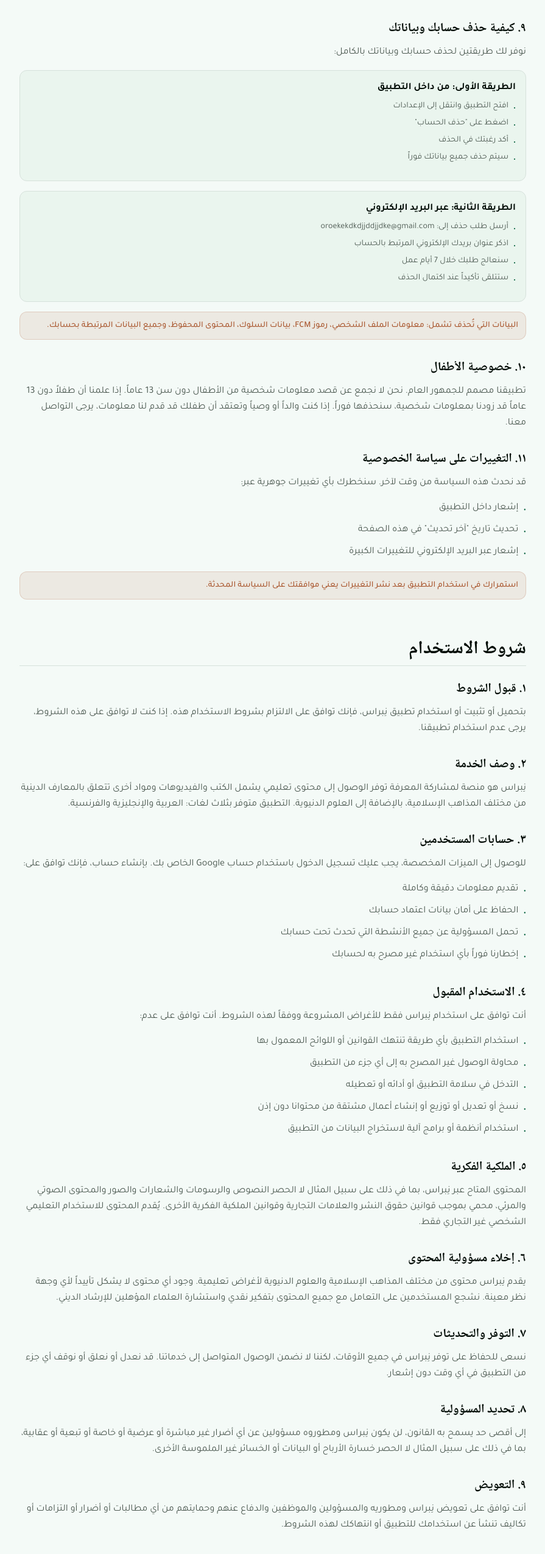
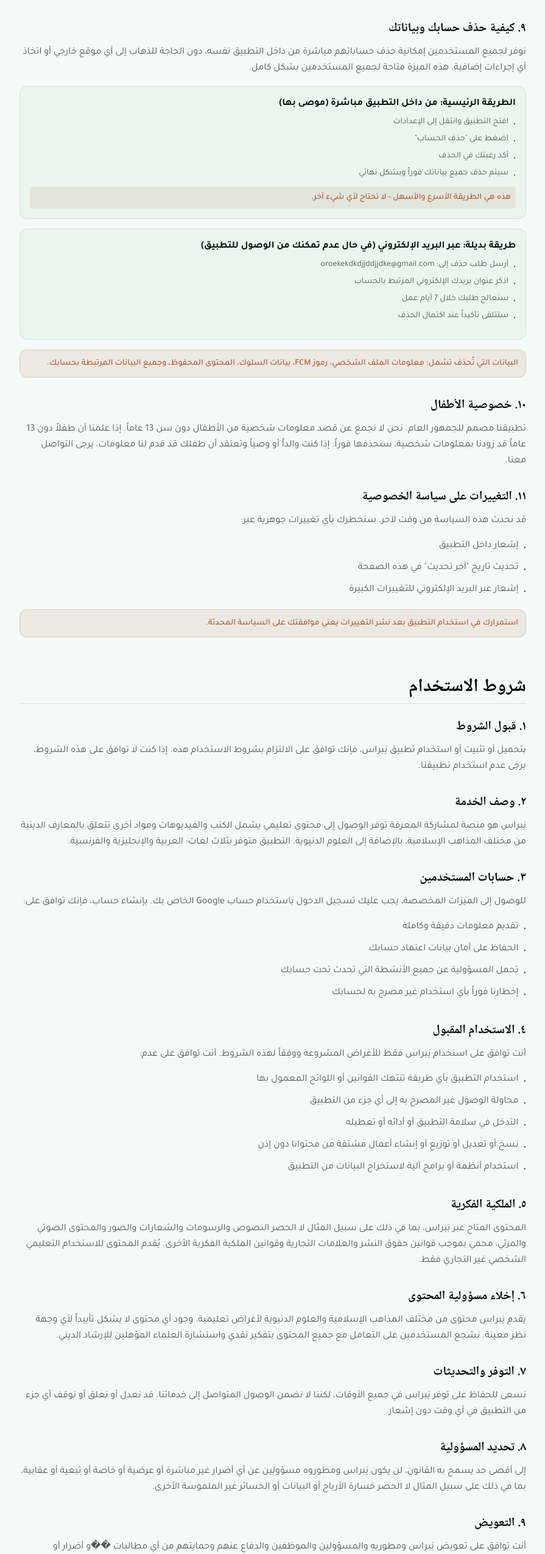
Before and after one commit to mwqwf/nibras-app-website, a Next.js app: page /privacy in a window 1280 px wide. Shown: the part 3040-5588 px from the top of the page at 61% size, without its empty margins (192-1087 px from the left). Built offline with nearby package versions, Linux system fonts and the light colour scheme.

Commit message:
docs: clarify account deletion process in privacy policy
Emphasize in-app deletion as primary method and email as backup.

```diff
--- a/app/privacy/page.tsx
+++ b/app/privacy/page.tsx
@@ -133,19 +133,20 @@ function PrivacyContent() {
           },
           {
             title: "٩. كيفية حذف حسابك وبياناتك",
-            content: "نوفر لك طريقتين لحذف حسابك وبياناتك بالكامل:",
+            content: "نوفر لجميع المستخدمين إمكانية حذف حساباتهم مباشرة من داخل التطبيق نفسه، دون الحاجة للذهاب إلى أي موقع خارجي أو اتخاذ أي إجراءات إضافية. هذه الميزة متاحة لجميع المستخدمين بشكل كامل.",
             subsections: [
               {
-                title: "الطريقة الأولى: من داخل التطبيق",
+                title: "الطريقة الرئيسية: من داخل التطبيق مباشرة (موصى بها)",
                 items: [
                   "افتح التطبيق وانتقل إلى الإعدادات",
                   "اضغط على \"حذف الحساب\"",
                   "أكد رغبتك في الحذف",
-                  "سيتم حذف جميع بياناتك فوراً"
-                ]
+                  "سيتم حذف جميع بياناتك فوراً وبشكل نهائي"
+                ],
+                note: "هذه هي الطريقة الأسرع والأسهل - لا تحتاج لأي شيء آخر."
               },
               {
-                title: "الطريقة الثانية: عبر البريد الإلكتروني",
+                title: "طريقة بديلة: عبر البريد الإلكتروني (في حال عدم تمكنك من الوصول للتطبيق)",
                 items: [
                   "أرسل طلب حذف إلى: oroekekdkdjjddjjdke@gmail.com",
                   "اذكر عنوان بريدك الإلكتروني المرتبط بالحساب",
@@ -222,7 +223,7 @@ function PrivacyContent() {
           },
           {
             title: "٩. التعويض",
-            content: "أنت توافق على تعويض نِبراس ومطوريه والمسؤولين والموظفين والدفاع عنهم وحمايتهم من أي مطالبات أو أضرار أو التزامات أو تكاليف تنشأ عن استخدامك للتطبيق أو انتهاكك لهذه الشروط."
+            content: "أنت توافق على تعويض نِبراس ومطوريه والمسؤولين والموظفين والدفاع عنهم وحمايتهم من أي مطالبات ��و أضرار أو التزامات أو تكاليف تنشأ عن استخدامك للتطبيق أو انتهاكك لهذه الشروط."
           },
           {
             title: "١٠. التغييرات على الشروط",
@@ -356,19 +357,20 @@ function PrivacyContent() {
           },
           {
             title: "9. How to Delete Your Account and Data",
-            content: "We provide two ways to delete your account and data completely:",
+            content: "We provide all users with the ability to delete their accounts directly from within the app itself, without needing to visit any external website or take any additional steps. This feature is fully available to all users.",
             subsections: [
               {
-                title: "Method 1: From within the app",
+                title: "Primary Method: Directly from within the app (Recommended)",
                 items: [
                   "Open the app and go to Settings",
                   "Tap on \"Delete Account\"",
                   "Confirm your deletion request",
-                  "All your data will be deleted immediately"
-                ]
+                  "All your data will be deleted immediately and permanently"
+                ],
+                note: "This is the fastest and easiest method - you don't need anything else."
               },
               {
-                title: "Method 2: Via email",
+                title: "Alternative Method: Via email (if you cannot access the app)",
                 items: [
                   "Send a deletion request to: oroekekdkdjjddjjdke@gmail.com",
                   "Include your email address associated with the account",
@@ -579,19 +581,20 @@ function PrivacyContent() {
           },
           {
             title: "9. Comment supprimer votre compte et vos donnees",
-            content: "Nous fournissons deux methodes pour supprimer completement votre compte et vos donnees :",
+            content: "Nous offrons a tous les utilisateurs la possibilite de supprimer leurs comptes directement depuis l'application elle-meme, sans avoir besoin de visiter un site externe ou de prendre des mesures supplementaires. Cette fonctionnalite est entierement disponible pour tous les utilisateurs.",
             subsections: [
               {
-                title: "Methode 1 : Depuis l'application",
+                title: "Methode principale : Directement depuis l'application (Recommandee)",
                 items: [
                   "Ouvrez l'application et allez dans Parametres",
                   "Appuyez sur \"Supprimer le compte\"",
                   "Confirmez votre demande de suppression",
-                  "Toutes vos donnees seront supprimees immediatement"
-                ]
+                  "Toutes vos donnees seront supprimees immediatement et definitivement"
+                ],
+                note: "C'est la methode la plus rapide et la plus simple - vous n'avez besoin de rien d'autre."
               },
               {
-                title: "Methode 2 : Par e-mail",
+                title: "Methode alternative : Par e-mail (si vous ne pouvez pas acceder a l'application)",
                 items: [
                   "Envoyez une demande de suppression a : oroekekdkdjjddjjdke@gmail.com",
                   "Incluez votre adresse e-mail associee au compte",
```
